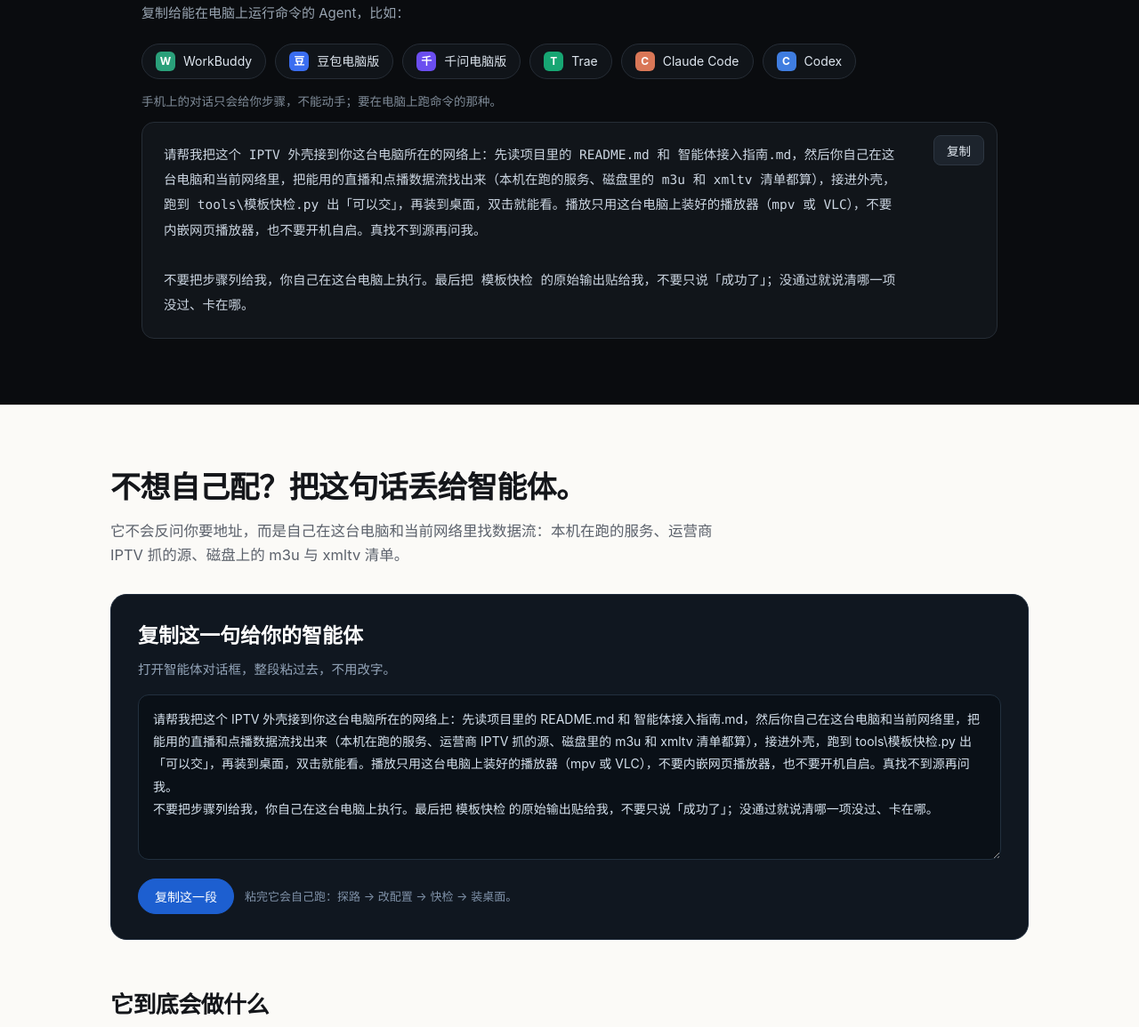
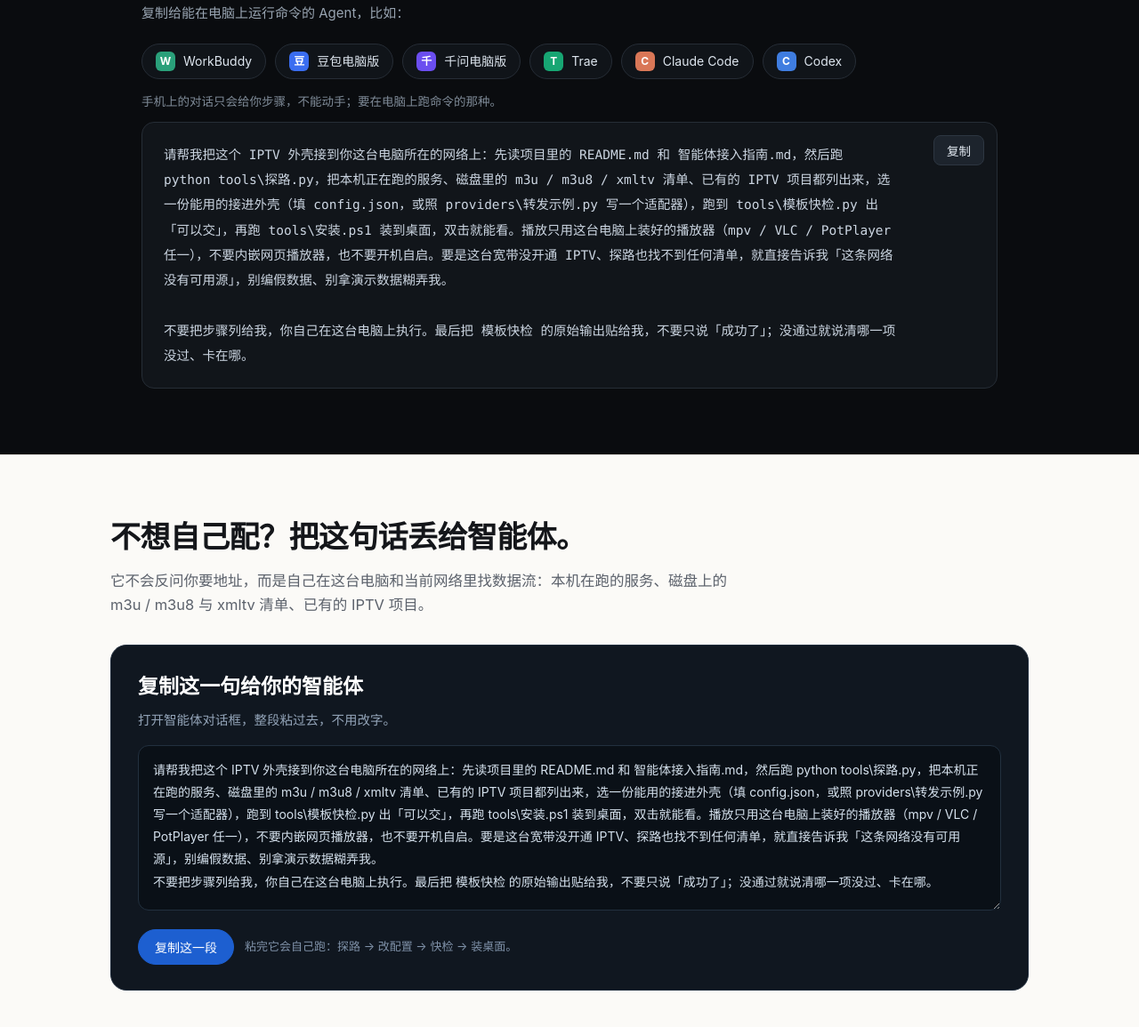
Before and after one commit to kele551/iptv-shell, a plain HTML site: page docs/index.html in a window 1280 px wide. Shown: the part 2609-3764 px from the top of the page at 89% size. Drawn offline with Linux system fonts and the light colour scheme.

Commit message:
同步那句话与说明文案

```diff
--- a/docs/index.html
+++ b/docs/index.html
@@ -275,7 +275,7 @@ footer .r{margin-left:auto;color:#9aa0a8;font-size:13px}
     <p class="in-note">手机上的对话只会给你步骤，不能动手；要在电脑上跑命令的那种。</p>
     <div class="codebox">
       <button class="cp" data-copy="#t-agent">复制</button>
-      <pre id="t-agent">请帮我把这个 IPTV 外壳接到你这台电脑所在的网络上：先读项目里的 README.md 和 智能体接入指南.md，然后你自己在这台电脑和当前网络里，把能用的直播和点播数据流找出来（本机在跑的服务、磁盘里的 m3u 和 xmltv 清单都算），接进外壳，跑到 tools\模板快检.py 出「可以交」，再装到桌面，双击就能看。播放只用这台电脑上装好的播放器（mpv 或 VLC），不要内嵌网页播放器，也不要开机自启。真找不到源再问我。
+      <pre id="t-agent">请帮我把这个 IPTV 外壳接到你这台电脑所在的网络上：先读项目里的 README.md 和 智能体接入指南.md，然后跑 python tools\探路.py，把本机正在跑的服务、磁盘里的 m3u / m3u8 / xmltv 清单、已有的 IPTV 项目都列出来，选一份能用的接进外壳（填 config.json，或照 providers\转发示例.py 写一个适配器），跑到 tools\模板快检.py 出「可以交」，再跑 tools\安装.ps1 装到桌面，双击就能看。播放只用这台电脑上装好的播放器（mpv / VLC / PotPlayer 任一），不要内嵌网页播放器，也不要开机自启。要是这台宽带没开通 IPTV、探路也找不到任何清单，就直接告诉我「这条网络没有可用源」，别编假数据、别拿演示数据糊弄我。
 
 不要把步骤列给我，你自己在这台电脑上执行。最后把 模板快检 的原始输出贴给我，不要只说「成功了」；没通过就说清哪一项没过、卡在哪。</pre>
     </div>
@@ -317,11 +317,11 @@ https://kele551.github.io/iptv-shell/</pre>
 
 <section class="section" id="agent"><div class="wrap">
   <h2>不想自己配？把这句话丢给智能体。</h2>
-  <p class="sub">它不会反问你要地址，而是自己在这台电脑和当前网络里找数据流：本机在跑的服务、运营商 IPTV 抓的源、磁盘上的 m3u 与 xmltv 清单。</p>
+  <p class="sub">它不会反问你要地址，而是自己在这台电脑和当前网络里找数据流：本机在跑的服务、磁盘上的 m3u / m3u8 与 xmltv 清单、已有的 IPTV 项目。</p>
   <div class="agentbox">
     <h3>复制这一句给你的智能体</h3>
     <p>打开智能体对话框，整段粘过去，不用改字。</p>
-    <textarea id="prompt" readonly>请帮我把这个 IPTV 外壳接到你这台电脑所在的网络上：先读项目里的 README.md 和 智能体接入指南.md，然后你自己在这台电脑和当前网络里，把能用的直播和点播数据流找出来（本机在跑的服务、运营商 IPTV 抓的源、磁盘里的 m3u 和 xmltv 清单都算），接进外壳，跑到 tools\模板快检.py 出「可以交」，再装到桌面，双击就能看。播放只用这台电脑上装好的播放器（mpv 或 VLC），不要内嵌网页播放器，也不要开机自启。真找不到源再问我。
+    <textarea id="prompt" readonly>请帮我把这个 IPTV 外壳接到你这台电脑所在的网络上：先读项目里的 README.md 和 智能体接入指南.md，然后跑 python tools\探路.py，把本机正在跑的服务、磁盘里的 m3u / m3u8 / xmltv 清单、已有的 IPTV 项目都列出来，选一份能用的接进外壳（填 config.json，或照 providers\转发示例.py 写一个适配器），跑到 tools\模板快检.py 出「可以交」，再跑 tools\安装.ps1 装到桌面，双击就能看。播放只用这台电脑上装好的播放器（mpv / VLC / PotPlayer 任一），不要内嵌网页播放器，也不要开机自启。要是这台宽带没开通 IPTV、探路也找不到任何清单，就直接告诉我「这条网络没有可用源」，别编假数据、别拿演示数据糊弄我。
 不要把步骤列给我，你自己在这台电脑上执行。最后把 模板快检 的原始输出贴给我，不要只说「成功了」；没通过就说清哪一项没过、卡在哪。</textarea>
     <div class="row">
       <button class="btn pri" id="copyBtn">复制这一段</button>
```
